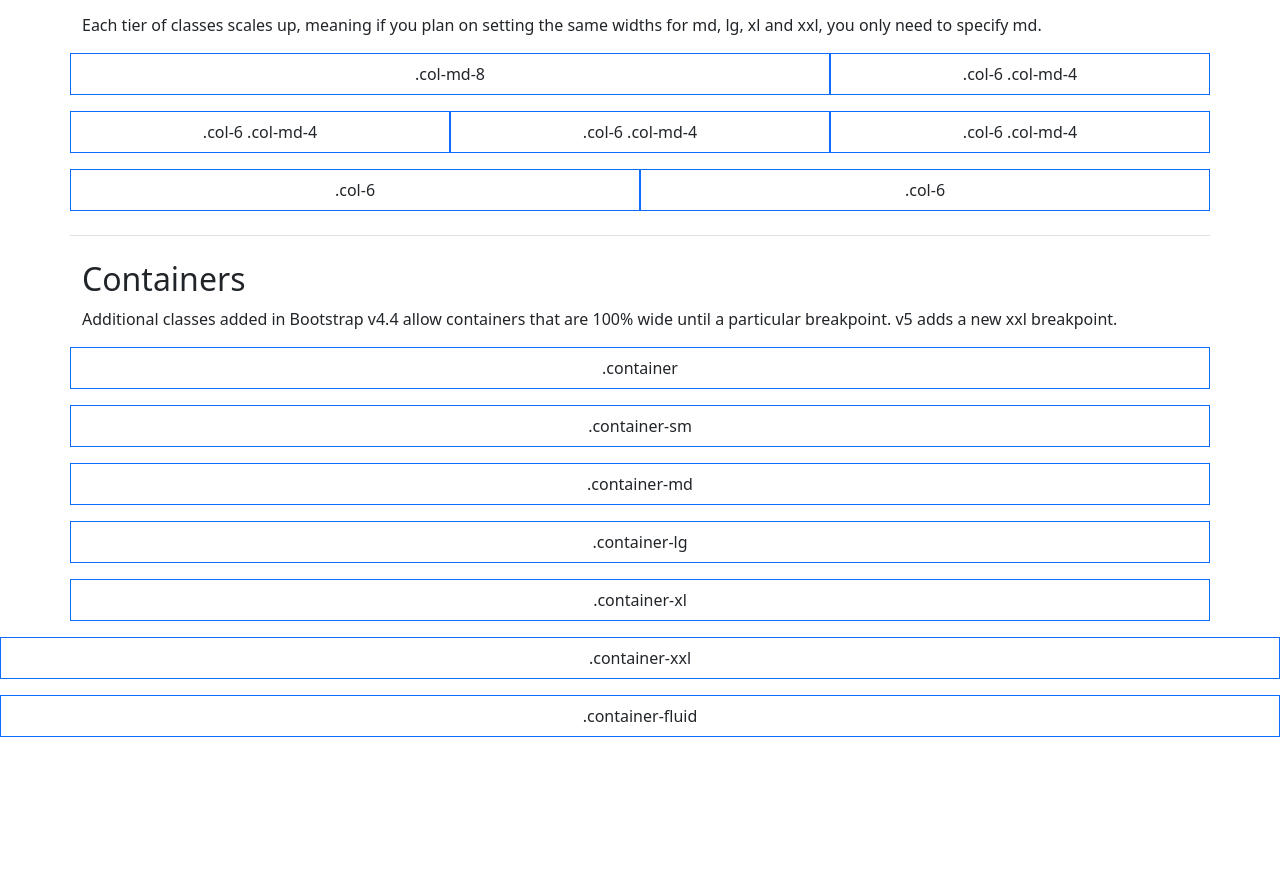
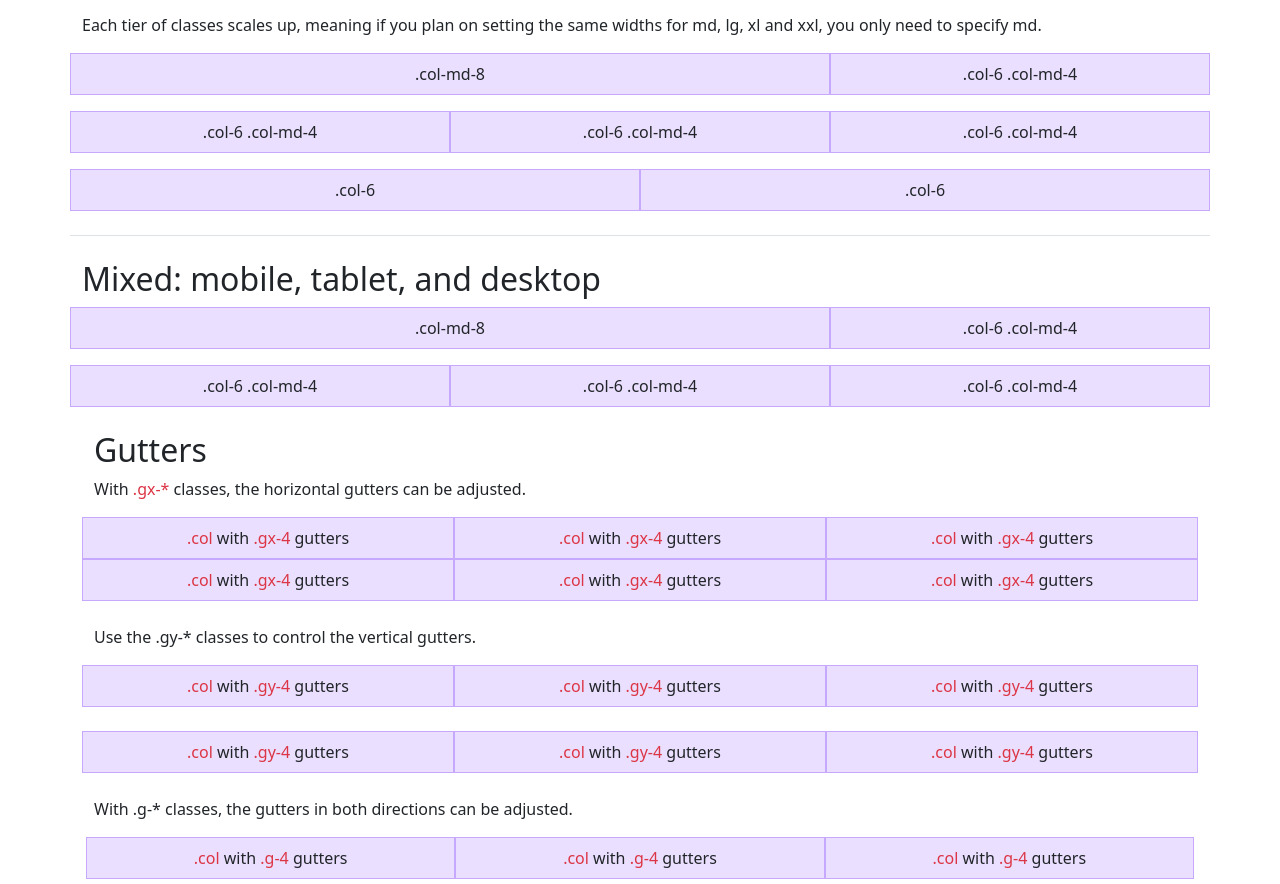
Before and after one commit to Asilbek-Sodiqov/bootstrap-grid, a plain HTML site: page index.html in a window 1280 px wide. Shown: the part 1916-2800 px from the top of the page. Before the commit the page ends 2693 px from the top, so only its background shows below. Drawn offline with nearby package versions, Linux system fonts and the light colour scheme.

Commit message:
Add all file

```diff
--- a/index.html
+++ b/index.html
@@ -6,6 +6,7 @@
   <meta name="viewport" content="width=device-width, initial-scale=1.0">
   <title>Bootstrap</title>
   <link rel="stylesheet" href="https://cdn.jsdelivr.net/npm/bootstrap@5.3.3/dist/css/bootstrap.min.css">
+  <link rel="stylesheet" href="./main.css">
 </head>
 
 <body class="py-4">
@@ -32,34 +33,34 @@
       minimum viewport size and automatically applies to the larger devices unless overridden.
     </p>
     <div class="row mb-3">
-      <div class="col-4 text-center p-2 border border-primary">.col-4</div>
-      <div class="col-4 text-center p-2 border border-primary">.col-4</div>
-      <div class="col-4 text-center p-2 border border-primary">.col-4</div>
+      <div class="col-4 text-center p-2 themed-grid">.col-4</div>
+      <div class="col-4 text-center p-2 themed-grid">.col-4</div>
+      <div class="col-4 text-center p-2 themed-grid">.col-4</div>
     </div>
     <div class="row mb-3">
-      <div class="col-sm-4 text-center p-2 border border-primary">.col-sm-4</div>
-      <div class="col-sm-4 text-center p-2 border border-primary">.col-sm-4</div>
-      <div class="col-sm-4 text-center p-2 border border-primary">.col-sm-4</div>
+      <div class="col-sm-4 text-center p-2 themed-grid">.col-sm-4</div>
+      <div class="col-sm-4 text-center p-2 themed-grid">.col-sm-4</div>
+      <div class="col-sm-4 text-center p-2 themed-grid">.col-sm-4</div>
     </div>
     <div class="row mb-3">
-      <div class="col-md-4 text-center p-2 border border-primary">.col-md-4</div>
-      <div class="col-md-4 text-center p-2 border border-primary">.col-md-4</div>
-      <div class="col-md-4 text-center p-2 border border-primary">.col-md-4</div>
+      <div class="col-md-4 text-center p-2 themed-grid">.col-md-4</div>
+      <div class="col-md-4 text-center p-2 themed-grid">.col-md-4</div>
+      <div class="col-md-4 text-center p-2 themed-grid">.col-md-4</div>
     </div>
     <div class="row mb-3">
-      <div class="col-lg-4 text-center p-2 border border-primary">.col-lg-4</div>
-      <div class="col-lg-4 text-center p-2 border border-primary">.col-lg-4</div>
-      <div class="col-lg-4 text-center p-2 border border-primary">.col-lg-4</div>
+      <div class="col-lg-4 text-center p-2 themed-grid">.col-lg-4</div>
+      <div class="col-lg-4 text-center p-2 themed-grid">.col-lg-4</div>
+      <div class="col-lg-4 text-center p-2 themed-grid">.col-lg-4</div>
     </div>
     <div class="row mb-3">
-      <div class="col-xl-4 text-center p-2 border border-primary">.col-xl-4</div>
-      <div class="col-xl-4 text-center p-2 border border-primary">.col-xl-4</div>
-      <div class="col-xl-4 text-center p-2 border border-primary">.col-xl-4</div>
+      <div class="col-xl-4 text-center p-2 themed-grid">.col-xl-4</div>
+      <div class="col-xl-4 text-center p-2 themed-grid">.col-xl-4</div>
+      <div class="col-xl-4 text-center p-2 themed-grid">.col-xl-4</div>
     </div>
     <div class="row mb-3">
-      <div class="col-xxl-4 text-center p-2 border border-primary">.col-xxl-4</div>
-      <div class="col-xxl-4 text-center p-2 border border-primary">.col-xxl-4</div>
-      <div class="col-xxl-4 text-center p-2 border border-primary">.col-xxl-4</div>
+      <div class="col-xxl-4 text-center p-2 themed-grid">.col-xxl-4</div>
+      <div class="col-xxl-4 text-center p-2 themed-grid">.col-xxl-4</div>
+      <div class="col-xxl-4 text-center p-2 themed-grid">.col-xxl-4</div>
     </div>
   </div>
   <div class="container">
@@ -73,9 +74,9 @@
       devices, tablets and below, the columns will automatically stack.
     </p>
     <div class="row mb-3 text-center">
-      <div class="col-md-4 p-2 border border-primary">.col-md-4</div>
-      <div class="col-md-4 p-2 border border-primary">.col-md-4</div>
-      <div class="col-md-4 p-2 border border-primary">.col-md-4</div>
+      <div class="col-md-4 p-2 themed-grid">.col-md-4</div>
+      <div class="col-md-4 p-2 themed-grid">.col-md-4</div>
+      <div class="col-md-4 p-2 themed-grid">.col-md-4</div>
     </div>
     <h2 class="mt-4">
       Three equal columns alternative
@@ -87,17 +88,17 @@
       columns.
     </p>
     <div class="row row-cols-md-3 mb-3 text-center">
-      <div class="col p-2 border border-primary">
+      <div class="col p-2 themed-grid">
         <span class="text-danger">.col</span>
         child of
         <span class="text-danger">.row-cols-md-3</span>
       </div>
-      <div class="col p-2 border border-primary">
+      <div class="col p-2 themed-grid">
         <span class="text-danger">.col</span>
         child of
         <span class="text-danger">.row-cols-md-3</span>
       </div>
-      <div class="col p-2 border border-primary">
+      <div class="col p-2 themed-grid">
         <span class="text-danger">.col</span>
         child of
         <span class="text-danger">.row-cols-md-3</span>
@@ -114,9 +115,9 @@
       matter the viewport.
     </p>
     <div class="row mb-3 text-center">
-      <div class="col-md-3 p-2 border border-primary">.col-md-3</div>
-      <div class="col-md-6 p-2 border border-primary">.col-md-6</div>
-      <div class="col-md-3 p-2 border border-primary">.col-md-3</div>
+      <div class="col-md-3 p-2 themed-grid">.col-md-3</div>
+      <div class="col-md-6 p-2 themed-grid">.col-md-6</div>
+      <div class="col-md-3 p-2 themed-grid">.col-md-3</div>
     </div>
     <h2 class="mt-4">
       Two columns
@@ -126,8 +127,8 @@
       <strong>starting at desktops and scaling to large desktops</strong>
     </p>
     <div class="row mb-3 text-center">
-      <div class="col-md-8 p-2 border border-primary">.col-md-8</div>
-      <div class="col-md-4 p-2 border border-primary">.col-md-4</div>
+      <div class="col-md-8 p-2 themed-grid">.col-md-8</div>
+      <div class="col-md-4 p-2 themed-grid">.col-md-4</div>
     </div>
   </div>
   <div class="container">
@@ -151,14 +152,14 @@
       At mobile device sizes, tablets and down, these columns and their nested columns will stack.
     </p>
     <div class="row mb-3 text-center border-bottom pb-4">
-      <div class="col-md-8 border border-primary p-2">
+      <div class="col-md-8 themed-grid py-2">
         <div class="pb-3">.col-md-8</div>
         <div class="row">
-          <div class="col-md-6 border border-primary p-2">.col-md-6</div>
-          <div class="col-md-6 border border-primary p-2">.col-md-6</div>
+          <div class="col-md-6 themed-grid py-2">.col-md-6</div>
+          <div class="col-md-6 themed-grid py-2">.col-md-6</div>
         </div>
       </div>
-      <div class="col-md-4 p-2 border border-primary">.col-md-4</div>
+      <div class="col-md-4 p-2 themed-grid">.col-md-4</div>
     </div>
     <h2 class="mt-4">
       Mixed: mobile and desktop
@@ -173,17 +174,155 @@
       need to specify md.
     </p>
     <div class="row text-center mb-3">
-      <div class="col-md-8 p-2 border border-primary">.col-md-8</div>
-      <div class="col-6 col-md-4 p-2 border border-primary">.col-6 .col-md-4</div>
+      <div class="col-md-8 p-2 themed-grid">.col-md-8</div>
+      <div class="col-6 col-md-4 p-2 themed-grid">.col-6 .col-md-4</div>
     </div>
     <div class="row text-center mb-3">
-      <div class="col-6 col-md-4 p-2 border border-primary">.col-6 .col-md-4</div>
-      <div class="col-6 col-md-4 p-2 border border-primary">.col-6 .col-md-4</div>
-      <div class="col-6 col-md-4 p-2 border border-primary">.col-6 .col-md-4</div>
+      <div class="col-6 col-md-4 p-2 themed-grid">.col-6 .col-md-4</div>
+      <div class="col-6 col-md-4 p-2 themed-grid">.col-6 .col-md-4</div>
+      <div class="col-6 col-md-4 p-2 themed-grid">.col-6 .col-md-4</div>
     </div>
     <div class="row text-center border-bottom pb-4">
-      <div class="col-6 p-2 border border-primary">.col-6</div>
-      <div class="col-6 p-2 border border-primary">.col-6</div>
+      <div class="col-6 p-2 themed-grid">.col-6</div>
+      <div class="col-6 p-2 themed-grid">.col-6</div>
+    </div>
+    <h2 class="mt-4">
+      Mixed: mobile, tablet, and desktop
+    </h2>
+    <div class="row text-center mb-3">
+      <div class="col-md-8 p-2 themed-grid">.col-md-8</div>
+      <div class="col-6 col-md-4 p-2 themed-grid">.col-6 .col-md-4</div>
+    </div>
+    <div class="row text-center mb-3">
+      <div class="col-6 col-md-4 p-2 themed-grid">.col-6 .col-md-4</div>
+      <div class="col-6 col-md-4 p-2 themed-grid">.col-6 .col-md-4</div>
+      <div class="col-6 col-md-4 p-2 themed-grid">.col-6 .col-md-4</div>
+    </div>
+    <div class="container border-bottom pb-4">
+      <h2 class="mt-4">
+        Gutters
+      </h2>
+      <p>
+        With
+        <span class="text-danger">.gx-*</span>
+        classes, the horizontal gutters can be adjusted.
+      </p>
+      <div class="row text-center gx-4">
+        <div class="col col-md-4 themed-grid p-2">
+          <span class="text-danger">.col</span>
+          with
+          <span class="text-danger">.gx-4</span>
+          gutters
+        </div>
+        <div class="col col-md-4 themed-grid p-2">
+          <span class="text-danger">.col</span>
+          with
+          <span class="text-danger">.gx-4</span>
+          gutters
+        </div>
+        <div class="col col-md-4 themed-grid p-2">
+          <span class="text-danger">.col</span>
+          with
+          <span class="text-danger">.gx-4</span>
+          gutters
+        </div>
+        <div class="col col-md-4 themed-grid p-2">
+          <span class="text-danger">.col</span>
+          with
+          <span class="text-danger">.gx-4</span>
+          gutters
+        </div>
+        <div class="col col-md-4 themed-grid p-2">
+          <span class="text-danger">.col</span>
+          with
+          <span class="text-danger">.gx-4</span>
+          gutters
+        </div>
+        <div class="col col-md-4 themed-grid p-2">
+          <span class="text-danger">.col</span>
+          with
+          <span class="text-danger">.gx-4</span>
+          gutters
+        </div>
+      </div>
+      <p class="mt-4">Use the .gy-* classes to control the vertical gutters.</p>
+      <div class="row text-center gy-4">
+        <div class="col col-md-4 themed-grid p-2">
+          <span class="text-danger">.col</span>
+          with
+          <span class="text-danger">.gy-4</span>
+          gutters
+        </div>
+        <div class="col col-md-4 themed-grid p-2">
+          <span class="text-danger">.col</span>
+          with
+          <span class="text-danger">.gy-4</span>
+          gutters
+        </div>
+        <div class="col col-md-4 themed-grid p-2">
+          <span class="text-danger">.col</span>
+          with
+          <span class="text-danger">.gy-4</span>
+          gutters
+        </div>
+        <div class="col col-md-4 themed-grid p-2">
+          <span class="text-danger">.col</span>
+          with
+          <span class="text-danger">.gy-4</span>
+          gutters
+        </div>
+        <div class="col col-md-4 themed-grid p-2">
+          <span class="text-danger">.col</span>
+          with
+          <span class="text-danger">.gy-4</span>
+          gutters
+        </div>
+        <div class="col col-md-4 themed-grid p-2">
+          <span class="text-danger">.col</span>
+          with
+          <span class="text-danger">.gy-4</span>
+          gutters
+        </div>
+      </div>
+      <p class="mt-4">With .g-* classes, the gutters in both directions can be adjusted.</p>
+      <div class="row text-center g-3 ">
+        <div class="col col-md-4 themed-grid p-2">
+          <span class="text-danger">.col</span>
+          with
+          <span class="text-danger">.g-4</span>
+          gutters
+        </div>
+        <div class="col col-md-4 themed-grid p-2">
+          <span class="text-danger">.col</span>
+          with
+          <span class="text-danger">.g-4</span>
+          gutters
+        </div>
+        <div class="col col-md-4 themed-grid p-2">
+          <span class="text-danger">.col</span>
+          with
+          <span class="text-danger">.g-4</span>
+          gutters
+        </div>
+        <div class="col col-md-4 themed-grid p-2">
+          <span class="text-danger">.col</span>
+          with
+          <span class="text-danger">.g-4</span>
+          gutters
+        </div>
+        <div class="col col-md-4 themed-grid p-2">
+          <span class="text-danger">.col</span>
+          with
+          <span class="text-danger">.g-4</span>
+          gutters
+        </div>
+        <div class="col col-md-4 themed-grid p-2">
+          <span class="text-danger">.col</span>
+          with
+          <span class="text-danger">.g-4</span>
+          gutters
+        </div>
+      </div>
     </div>
     <h2 class="mt-4">
       Containers
@@ -193,13 +332,13 @@
       adds a new xxl breakpoint.
     </p>
   </div>
-  <div class="container mb-3 text-center p-2 border border-primary">.container</div>
-  <div class="container-sm mb-3 text-center p-2 border border-primary">.container-sm</div>
-  <div class="container-md mb-3 text-center p-2 border border-primary">.container-md</div>
-  <div class="container-lg mb-3 text-center p-2 border border-primary">.container-lg</div>
-  <div class="container-xl mb-3 text-center p-2 border border-primary">.container-xl</div>
-  <div class="container-xxl mb-3 text-center p-2 border border-primary">.container-xxl</div>
-  <div class="container-fluid mb-3 text-center p-2 border border-primary">.container-fluid</div>
+  <div class="container mb-3 text-center p-2 themed-grid">.container</div>
+  <div class="container-sm mb-3 text-center p-2 themed-grid">.container-sm</div>
+  <div class="container-md mb-3 text-center p-2 themed-grid">.container-md</div>
+  <div class="container-lg mb-3 text-center p-2 themed-grid">.container-lg</div>
+  <div class="container-xl mb-3 text-center p-2 themed-grid">.container-xl</div>
+  <div class="container-xxl mb-3 text-center p-2 themed-grid">.container-xxl</div>
+  <div class="container-fluid mb-3 text-center p-2 themed-grid">.container-fluid</div>
 </body>
 
 </html>
--- /dev/null
+++ b/main.css
@@ -0,0 +1,4 @@
+.themed-grid {
+  background-color: #712cf926;
+  border: 1px solid #712cf94d !important;
+}
```
